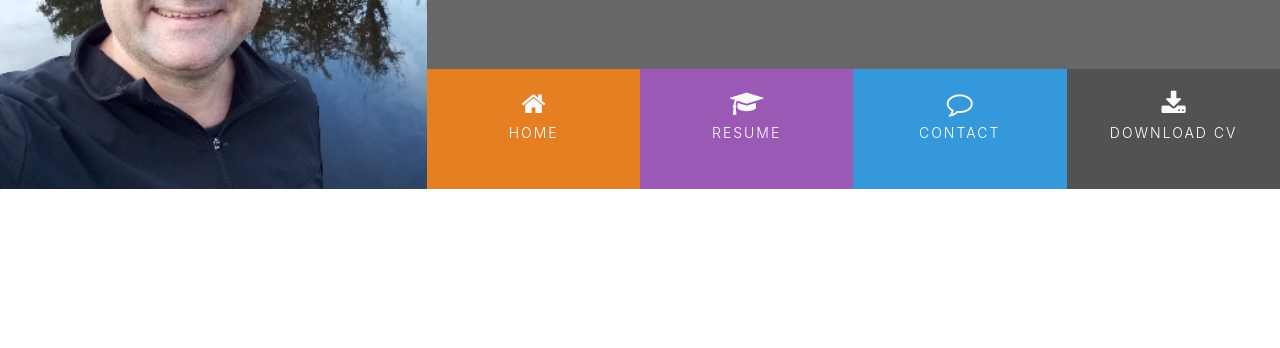
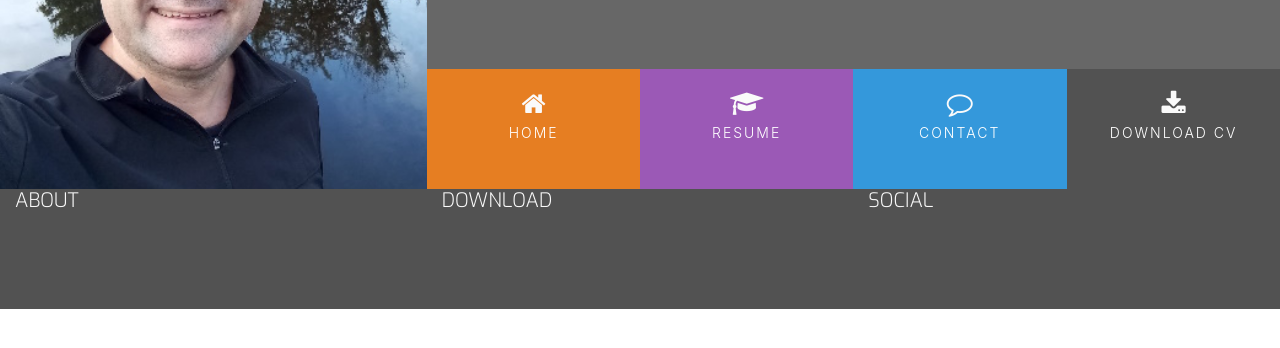
Before and after one commit to BrendanCooney/resume, a plain HTML site: page index.html in a window 1280 px wide. Shown: the part 180-528 px from the top of the page. Drawn offline with nearby package versions, Linux system fonts and the light colour scheme.

Commit message:
Adding basic footer and footer styles

```diff
--- a/assets/css/style.css
+++ b/assets/css/style.css
@@ -20,6 +20,25 @@
 
 .ui-menu-color-download {
     background-color: #525252;
+}
+
+/*--------------------------------------------Special paddings/ margin text*/
+
+h1,
+h2,
+h3,
+h4 {
+    margin: 0;
+}
+
+.uppercase {
+    text-transform: uppercase;
+}
+
+.general-sub {
+    font-family: "Exo", sans-serif;
+    font-weight: 300;
+    color: #fafafa;
 }
 
 /*--------------------------------------------Heading*/
@@ -113,3 +132,12 @@ header {
     background: rgba(0, 0, 0, 0.2);
     height: 120px;
 }
+
+/*--------------------------------------------Footer*/
+
+footer {
+    background-color: #525252;
+    color: #fafafa;
+    min-height: 120px;
+    margin: 0;
+}
--- a/index.html
+++ b/index.html
@@ -45,7 +45,22 @@
     <section>
 
     </section>
-    <footer>
+    <footer class="container-fluid">
+        <div class="row">
+            <div class="col-sm-4">
+                <h5 class="uppercase general-sub">About</h5>
+
+            </div>
+            <div class="col-sm-4">
+                <h5 class="uppercase general-sub">Download</h5>
+
+            </div>
+            <div class="col-sm-4">
+                <h5 class="uppercase general-sub">Social</h5>
+
+            </div>
+        </div>
+
 
     </footer>
 </body>
```
